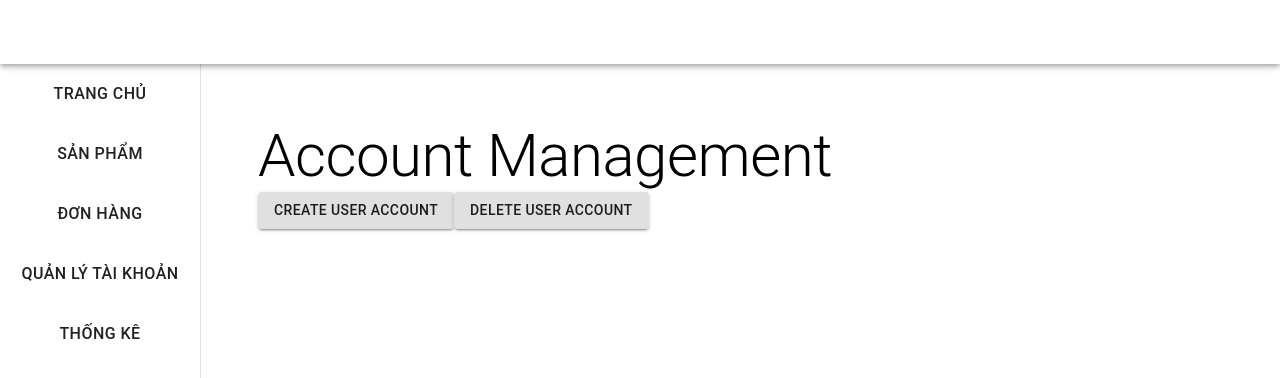
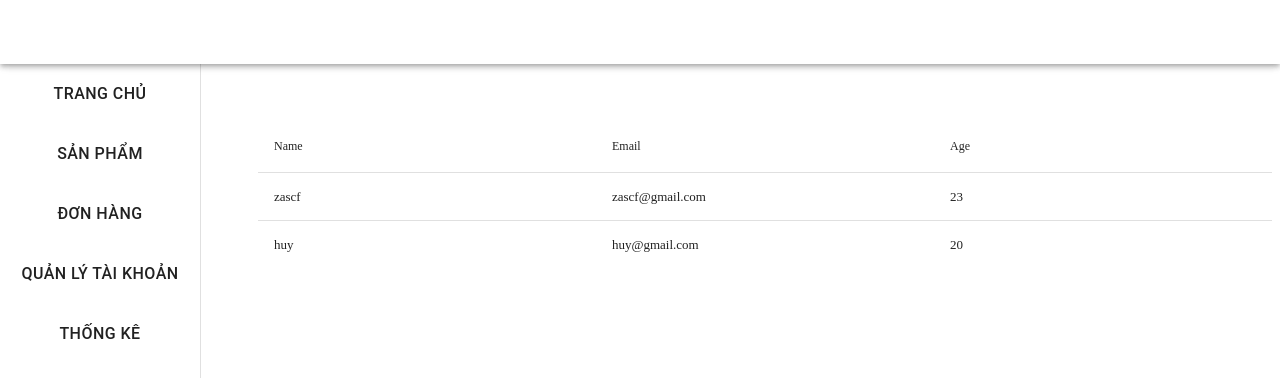
Before and after one commit to kirin017/Do-an-NMCNPM, a React (Create React App) app in the folder frontend/: page /admin/account in a window 1280 px wide. Shown: the top 378 px of the page. Built offline with nearby package versions, Linux system fonts and the light colour scheme.

Commit message:
update account manager

```diff
--- a/frontend/package.json
+++ b/frontend/package.json
@@ -11,6 +11,7 @@
     "@testing-library/user-event": "^7.1.2",
     "axios": "^1.4.0",
     "react": "^16.13.1",
+    "react-data-table-component": "^7.5.3",
     "react-dom": "^16.13.1",
     "react-hook-form": "^6.11.5",
     "react-router": "^5.2.0",
--- a/frontend/src/App.js
+++ b/frontend/src/App.js
@@ -1,11 +1,11 @@
-import React  from 'react';
+import React from 'react';
 import Products from './components/Products/Products';
 import Narbar from './components/Narbar/Narbar';
 import SideBar from './components/SideBar/SideBar';
 import ProductDetail from './components/ProductDetail/ProductDetail';
 import { BrowserRouter as Router, Switch, Route } from 'react-router-dom';
 import Login from './components/Login/Login';
-import AccountManagement from './components/Account/test'
+import AccountManagement from './components/Account/account/account'
 // import Cart from './components/Cart/Cart';
 import SignUp from './components/SignUp/Signup';
 
@@ -29,7 +29,7 @@ const App = () => {
                 <Route exact path="/signup">
                     <Narbar />
                     <div style={{ marginTop: '170px' }}>
-                        <SignUp/>
+                        <SignUp />
                     </div>
                 </Route>
                 <Route exact path="/cart">
--- /dev/null
+++ b/frontend/src/components/Account/account/account.jsx
@@ -0,0 +1,113 @@
+import React from 'react';
+import { Button, Typography } from '@material-ui/core';
+import DataTable from "react-data-table-component"
+
+// Function to manage user accounts
+// function manageAccount(userId, action) {
+//     // Check if user is an admin
+//     if (isAdmin(userId)) {
+//         // Perform action based on provided action parameter
+//         switch (action) {
+//             case 'create':
+//                 // Logic to create a new user account
+//                 console.log('Creating a new user account...');
+//                 break;
+//             case 'delete':
+//                 // Logic to delete a user account
+//                 console.log('Deleting the user account...');
+//                 break;
+//             case 'block':
+//                 // Logic to block a user account
+//                 console.log('Blocking the user account...');
+//                 break;
+//             case 'unblock':
+//                 // Logic to unblock a user account
+//                 console.log('Unblocking the user account...');
+//                 break;
+//             default:
+//                 console.log('Invalid action specified.');
+//                 break;
+//         }
+//     } else {
+//         console.log('Access denied. You must be an admin to manage user accounts.');
+//     }
+// }
+
+// // Function to check if user is an admin
+// function isAdmin(userId) {
+//     // Logic to determine if user is an admin based on user ID
+//     // Replace with your own implementation
+//     // For simplicity, let's assume admin user IDs are 'admin001', 'admin002', etc.
+//     return userId.startsWith('admin');
+// }
+
+// function AccountManagementButton({ userId, action, label }) {
+//     const handleAccountManagement = () => {
+//         manageAccount(userId, action);
+//     };
+
+//     return (
+//         <Button variant="contained" onClick={handleAccountManagement}>
+//             {label}
+//         </Button>
+//     );
+// }
+
+// function AccountManagement() {
+//     return (
+//         <div>
+//             <Typography variant="h2">Account Management</Typography>
+//             <AccountManagementButton
+//                 userId="admin001"
+//                 action="create"
+//                 label="Create User Account"
+//             />
+//             <AccountManagementButton
+//                 userId="admin002"
+//                 action="delete"
+//                 label="Delete User Account"
+//             />
+//         </div>
+//     );
+// }
+
+// export default AccountManagement;
+function AccountManagement() {
+    const columns = [
+        {
+            name: 'Name',
+            selector: row => row.name
+        },
+        {
+            name: "Email",
+            selector: row => row.email
+        },
+        {
+            name: "Age",
+            selector: row => row.age
+        }
+    ];
+    const data = [
+        {
+            id: 1,
+            name: 'zascf',
+            email: 'zascf@gmail.com',
+            age: '23'
+        },
+        {
+            id: 2,
+            name: 'huy',
+            email: 'huy@gmail.com',
+            age: '20'
+        }
+    ]
+    return (
+        <div className='container mt-5'>
+            <DataTable
+                columns={columns}
+                data={data}
+            ></DataTable>
+        </div>
+    )
+}
+export default AccountManagement
--- a/frontend/src/components/Account/test.jsx
+++ /dev/null
@@ -1,73 +0,0 @@
-import React from 'react';
-import { Button, Typography } from '@material-ui/core';
-
-// Function to manage user accounts
-function manageAccount(userId, action) {
-    // Check if user is an admin
-    if (isAdmin(userId)) {
-        // Perform action based on provided action parameter
-        switch (action) {
-            case 'create':
-                // Logic to create a new user account
-                console.log('Creating a new user account...');
-                break;
-            case 'delete':
-                // Logic to delete a user account
-                console.log('Deleting the user account...');
-                break;
-            case 'block':
-                // Logic to block a user account
-                console.log('Blocking the user account...');
-                break;
-            case 'unblock':
-                // Logic to unblock a user account
-                console.log('Unblocking the user account...');
-                break;
-            default:
-                console.log('Invalid action specified.');
-                break;
-        }
-    } else {
-        console.log('Access denied. You must be an admin to manage user accounts.');
-    }
-}
-
-// Function to check if user is an admin
-function isAdmin(userId) {
-    // Logic to determine if user is an admin based on user ID
-    // Replace with your own implementation
-    // For simplicity, let's assume admin user IDs are 'admin001', 'admin002', etc.
-    return userId.startsWith('admin');
-}
-
-function AccountManagementButton({ userId, action, label }) {
-    const handleAccountManagement = () => {
-        manageAccount(userId, action);
-    };
-
-    return (
-        <Button variant="contained" onClick={handleAccountManagement}>
-            {label}
-        </Button>
-    );
-}
-
-function AccountManagement() {
-    return (
-        <div>
-            <Typography variant="h2">Account Management</Typography>
-            <AccountManagementButton
-                userId="admin001"
-                action="create"
-                label="Create User Account"
-            />
-            <AccountManagementButton
-                userId="admin002"
-                action="delete"
-                label="Delete User Account"
-            />
-        </div>
-    );
-}
-
-export default AccountManagement;
```
Also changed, not shown: 1 other file (tests, documents, lock files or other folders).
